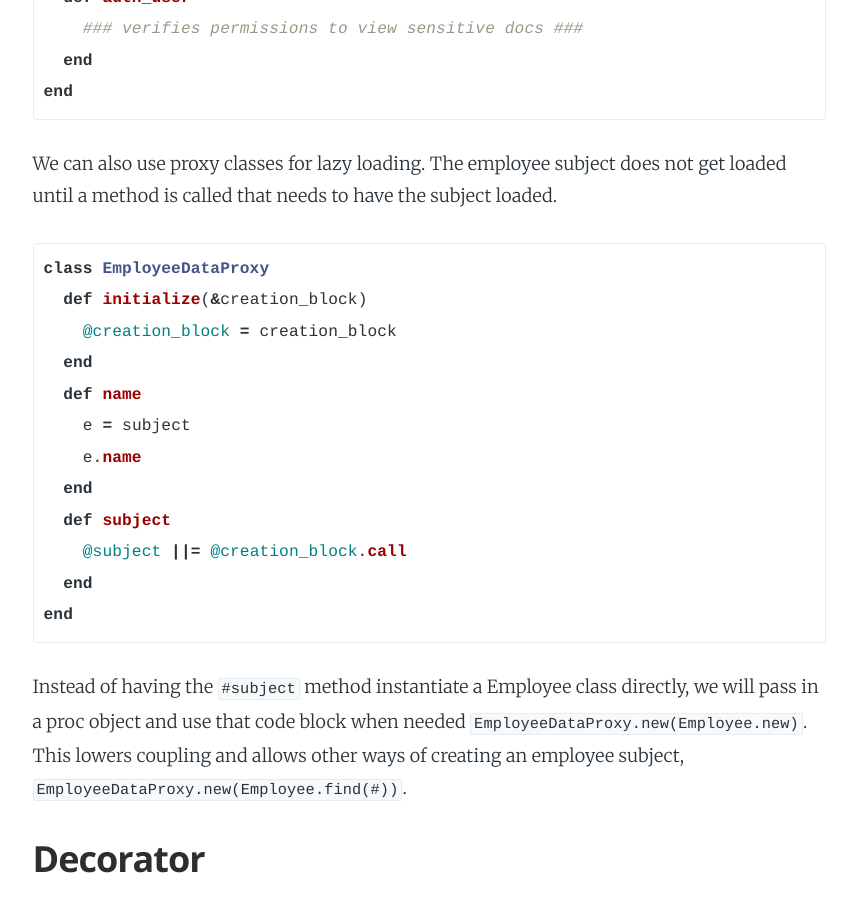
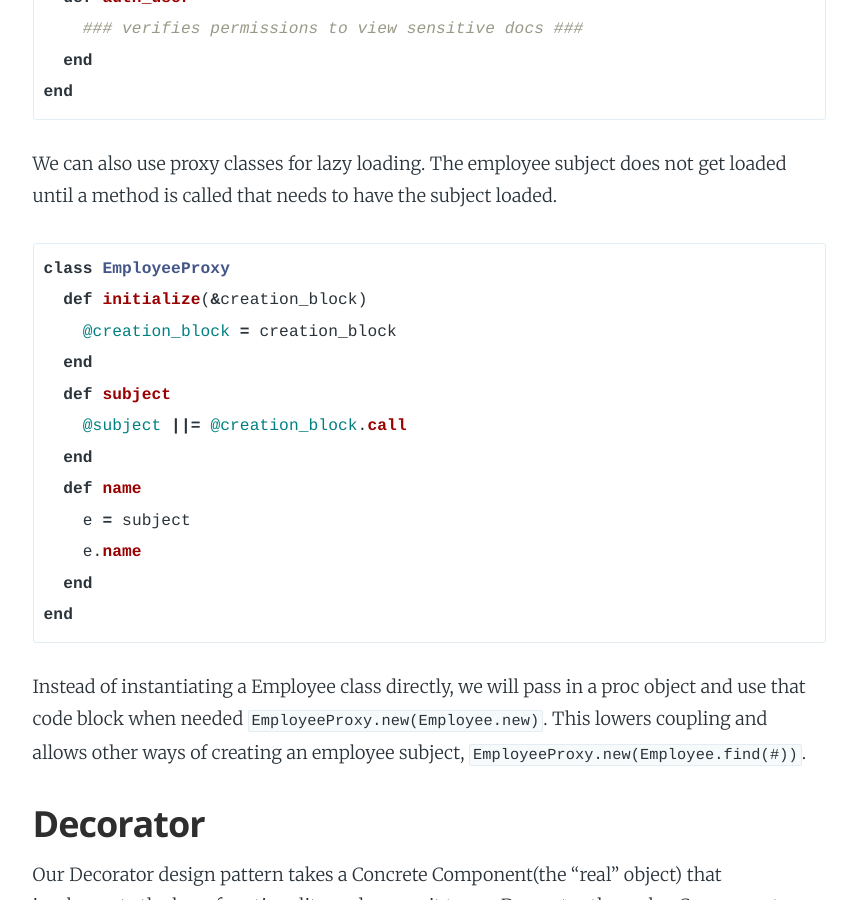
Before and after one commit to Carpk/ShawnKlein, a Jekyll site: the page built from _posts/2016-03-23-brief-intoductory-to-design-patterns.md, in a window 1280 px wide and 900 px high, scrolled down 12371 px. Shown: the whole window, without its empty margins (211-1068 px from the left). Built offline with Jekyll 4.4.1, drawn with Linux system fonts in a browser that asks for light colours; nearby versions of some CDN libraries; some web fonts are replaced; Markdown is read by kramdown in place of the engine named in the settings; some of the changed text lies outside the part shown.

`````diff
--- a/_posts/2016-03-23-brief-intoductory-to-design-patterns.md
+++ b/_posts/2016-03-23-brief-intoductory-to-design-patterns.md
@@ -306,13 +306,13 @@
 
 ##<a name="proxy"></a>Proxy
 
-Proxy classes hold the real object, which we refer to as the 'subject', hidden away inside themselves. Giving us another separation of concerns. In our example, our employee data is hidden behind a EmployeeDataProxy that verifies the current user is authorized to view the sensitive data regarding a particular employee.
+Proxy classes hide away the real object within themselves, we refer to these real object as the "subject". This pattern is another separation of concerns. In our example, our employee data is hidden behind a EmployeeProxy that verifies the current user is authorized to view the sensitive data regarding a particular employee.
 
 ````ruby
-class EmployeeData
+class Employee
   attr_reader :id, :name, :ssn
 end
-class EmployeeDataProxy
+class EmployeeProxy
   def initialize(employee = Employee.new)
     @employee = employee
   end
@@ -331,29 +331,28 @@
 We can also use proxy classes for lazy loading. The employee subject does not get loaded until a method is called that needs to have the subject loaded.
 
 ````ruby
-class EmployeeDataProxy
+class EmployeeProxy
   def initialize(&creation_block)
     @creation_block = creation_block
+  end
+  def subject
+    @subject ||= @creation_block.call
   end
   def name
     e = subject
     e.name
   end
-  def subject
-    @subject ||= @creation_block.call
-  end
 end
 ````
 
-Instead of having the `#subject` method instantiate a Employee class directly, we will pass in a proc object and use that code block when needed `EmployeeDataProxy.new(Employee.new)`. This lowers coupling and allows other ways of creating an employee subject, `EmployeeDataProxy.new(Employee.find(#))`.
+Instead of instantiating a Employee class directly, we will pass in a proc object and use that code block when needed `EmployeeProxy.new(Employee.new)`. This lowers coupling and allows other ways of creating an employee subject, `EmployeeProxy.new(Employee.find(#))`.
 
 ##<a name="decorator"></a>Decorator
 
-Our design pattern takes a ConcreteComponent(the "real" object) that implements the base functionality and is passed in to our Decorator through a Component class. The Decorators act as specialty classes to give the base class additional functionality once instantiated. We are able to chain our decorators to give our `super_tom` object even more functionality.
+Our Decorator design pattern takes a Concrete Component(the "real" object) that implements the base functionality and passes it to our Decorator through a Component class. The Decorators act as specialty classes to give the base class additional functionality once instantiated. We are able to chain our decorators to give our `super_tom` object even more functionality.
 
 ````ruby
-### ConcreteComponent
-class BaseEmployee
+class BaseEmployee ### ConcreteComponent ###
   def initialize(employee_hash)
     @name = employee_hash
   end
@@ -362,8 +361,7 @@
     "work"
   end
 end
-### Component
-class EnhancedEmployee
+class EnhancedEmployee ### Component ###
   def initialize(employee)
     @employee = employee
   end
@@ -372,22 +370,21 @@
     @employee.work
   end
 end
-### Decorators
-class Accountant < EnhancedEmployee
+class Accountant < EnhancedEmployee ### Decorator ###
   def initialize(employee)
     super(employee)
   end
   def organizes_files
   end
 end
-class Developer < EnhancedEmployee
+class Developer < EnhancedEmployee ### Decorator ###
   def initialize(employee)
     super(employee)
   end
   def write_code
   end
 end
-class DevOps < EnhancedEmployee
+class DevOps < EnhancedEmployee ### Decorator ###
   def initialize(employee)
     super(employee)
   end
`````
Also changed, not shown: other parts of _posts/2016-03-23-brief-intoductory-to-design-patterns.md (+1 -1 lines), _posts/2016-04-08-creating-a-dsl.md (added, +39 -0 lines), assets/images/cover3.jpg (deleted), assets/images/cover5.jpg (deleted), assets/images/small.jpg (deleted), 1 other file.
